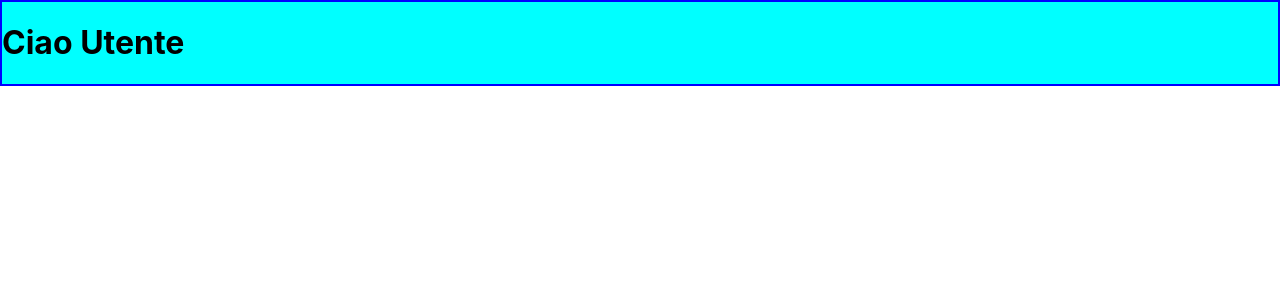
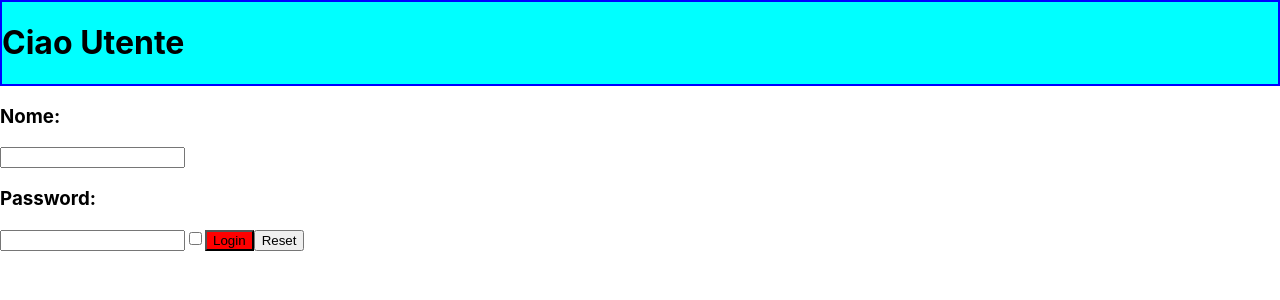
Before and after one commit to Gabriel1470/React-esercizi, a React (Create React App) app: page / in a window 1280 px wide. Shown: the top 300 px of the page. Built offline with nearby package versions, Linux system fonts and the light colour scheme.

Commit message:
stile 03

```diff
--- a/src/App.js
+++ b/src/App.js
@@ -1,3 +1,4 @@
+import { NewLogin } from "./components/LoginStile";
 import { Welcome } from "./components/Welcome";
 
 
@@ -5,6 +6,7 @@ function App() {
   return (
     <div>
      <Welcome/>
+     <NewLogin/>
     </div>
   );
 }
--- /dev/null
+++ b/src/components/LoginStile.jsx
@@ -0,0 +1,49 @@
+import react, { createRef } from 'react';
+
+export class NewLogin extends react.Component {
+    _formRef = createRef()
+    _passwordRed=createRef()
+
+
+    state={
+        password:''
+    }
+
+
+
+
+    inputHandler = (event) => {
+        this.setState((state)=>{return{
+            password: state.password=event.target.value
+        }})
+
+
+    }
+
+
+
+    render() {
+
+        const buttonStyle={
+         backgroundColor:   this.state.password.length < 8 ? "red" : "green"
+        }
+        return (
+            <div>
+                <form ref={this._formRef} onSubmit={this.inputHandler}>
+                    <div>
+                        <h3>Nome:</h3>
+                        <input type="text"  name="username" /></div>
+                    <div>
+                        <h3>Password:</h3>
+                        <input name="password"  value={this.state.password} onChange={this.inputHandler}type="password" />
+                        <input name="remember" type="checkbox" />
+                        <button type="button" style={buttonStyle}>Login</button>
+                        <button type='reset' >Reset</button>
+                    </div>
+                </form>
+            </div>
+        )
+    }
+
+
+}
```
